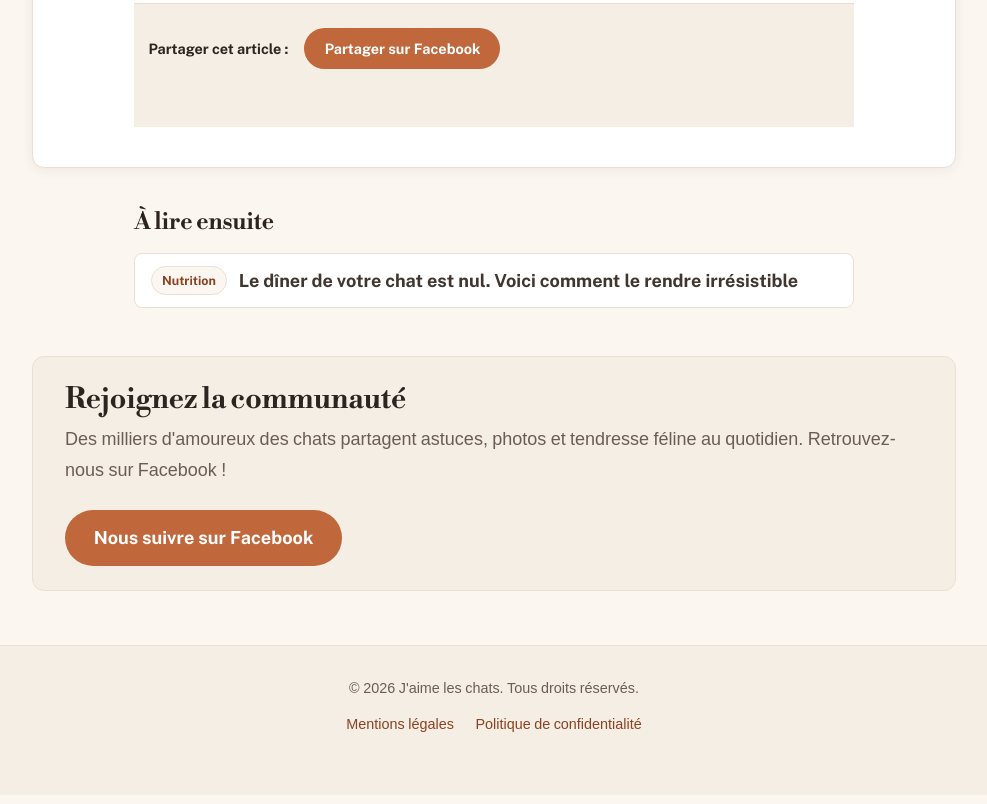
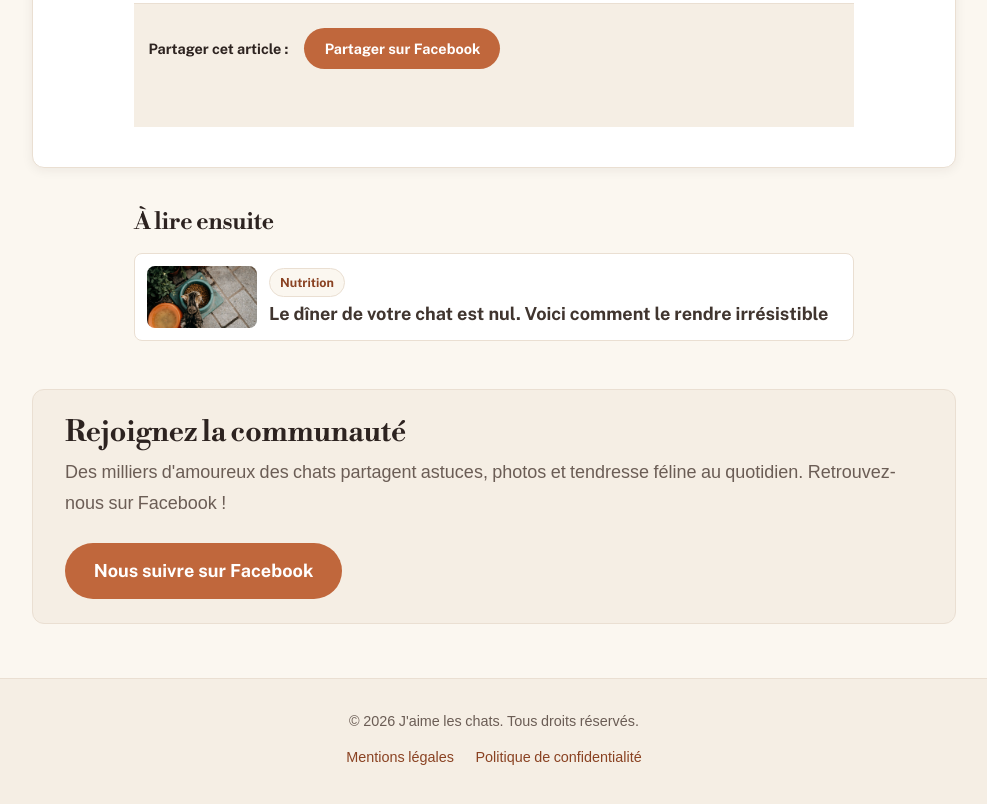
Before and after one commit to tac-projects/blog-ecosystem, an Astro site in the folder site/: page /blog/ce-que-votre-chat-essaie-de-vous-dire-quand-il-bou in a window 1280 px wide. Shown: the part 4051-4855 px from the top of the page, without its empty margins (146-1133 px from the left). Built offline with nearby package versions, Linux system fonts and the light colour scheme; Astro itself is replaced by a stand-in of ours.

Commit message:
feat: add article thumbnails to 'À lire ensuite' block

```diff
--- a/site/src/layouts/BlogPost.astro
+++ b/site/src/layouts/BlogPost.astro
@@ -67,8 +67,20 @@ const fbShareURL = `https://www.facebook.com/sharer/sharer.php?u=${encodeURIComp
 						{related.map((p) => (
 							<li class="related-item">
 								<a class="related-link" href={url(`blog/${p.id}/`)}>
-									{p.data.category && <span class="badge">{p.data.category}</span>}
-									<span class="related-name">{p.data.title}</span>
+									{p.data.heroImage && (
+										<img
+											class="related-thumb"
+											width={160}
+											height={90}
+											src={p.data.heroImage}
+											alt=""
+											loading="lazy"
+										/>
+									)}
+									<span class="related-info">
+										{p.data.category && <span class="badge">{p.data.category}</span>}
+										<span class="related-name">{p.data.title}</span>
+									</span>
 								</a>
 							</li>
 						))}
--- a/site/src/styles/global.css
+++ b/site/src/styles/global.css
@@ -562,6 +562,7 @@ footer p {
 	background: var(--card);
 	border: 1px solid var(--accent-soft);
 	border-radius: var(--radius-sm);
+	overflow: hidden;
 	transition: border-color var(--transition), transform var(--transition);
 }
 
@@ -574,14 +575,29 @@ footer p {
 	display: flex;
 	align-items: center;
 	gap: 0.75rem;
-	padding: 0.75rem 1rem;
+	padding: 0.75rem;
 	text-decoration: none;
 	color: inherit;
 }
 
-.related-link .badge {
+.related-thumb {
+	width: 110px;
+	height: 62px;
+	flex-shrink: 0;
+	object-fit: cover;
+	border-radius: var(--radius-sm);
+}
+
+.related-info {
+	display: flex;
+	flex-direction: column;
+	gap: 0.25rem;
+	min-width: 0;
+}
+
+.related-info .badge {
 	margin: 0;
-	flex-shrink: 0;
+	align-self: flex-start;
 }
 
 .related-name {
```
